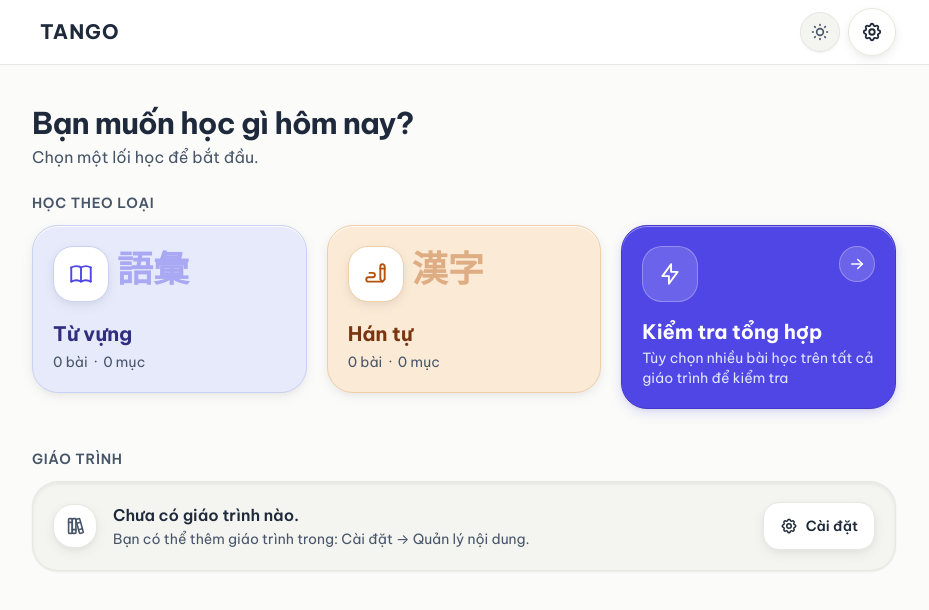
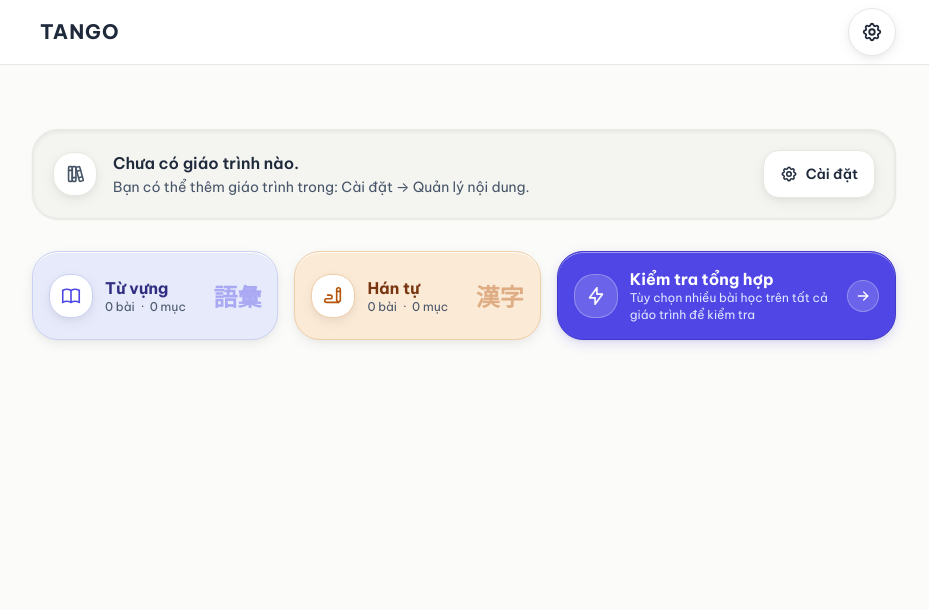
Before and after one commit to SCuong/Tango, a React (Vite) app: page / in a window 1280 px wide. Shown: the top 610 px of the page, without its empty margins (176-1105 px from the left). Built offline with nearby package versions, Linux system fonts and the light colour scheme.

Commit message:
fix(phase-7): restore book-first home hierarchy

```diff
--- a/src/components/TopBar.tsx
+++ b/src/components/TopBar.tsx
@@ -1,7 +1,6 @@
 import React from 'react';
-import { IconSun, IconMoon, IconFlower, IconSettings } from '@tabler/icons-react';
+import { IconSettings } from '@tabler/icons-react';
 import { useNavigation } from '../hooks/useNavigation';
-import { useAppState } from '../hooks/useAppState';
 import { useI18n } from '../hooks/useI18n';
 import { CLAY_PRESSED_CLASSES, usePressFeedback } from '../hooks/usePressFeedback';
 
@@ -11,16 +10,9 @@ export interface TopBarProps {
 
 export const TopBar: React.FC<TopBarProps> = ({ className = '' }) => {
   const { navigate } = useNavigation();
-  const { state } = useAppState();
   const { t } = useI18n();
   const { isPressed: isSettingsPressed, pressHandlers: settingsPressHandlers } =
     usePressFeedback();
-
-  const theme = state.preferences.theme;
-  const themeLabel = t(`preferences.theme.${theme}`);
-  const currentThemeAria = t('aria.currentTheme', { theme: themeLabel });
-
-  const ThemeIcon = theme === 'dark' ? IconMoon : theme === 'sakura' ? IconFlower : IconSun;
 
   return (
     <header
@@ -36,18 +28,7 @@ export const TopBar: React.FC<TopBarProps> = ({ className = '' }) => {
           TANGO
         </button>
 
-        <div className="flex items-center gap-2">
-          {/* Active theme status indicator (read-only, non-interactive) */}
-          <div
-            className="flex items-center justify-center w-10 h-10 rounded-full bg-surface-elevated text-text-secondary border border-border-subtle shadow-sm"
-            aria-label={currentThemeAria}
-            title={currentThemeAria}
-          >
-            <ThemeIcon size={20} stroke={2} aria-hidden="true" />
-            <span className="sr-only">{currentThemeAria}</span>
-          </div>
-
-          {/* Settings button */}
+        {/* Settings button (theme and language are chosen only inside Settings) */}
         <button
           type="button"
           {...settingsPressHandlers}
@@ -59,7 +40,6 @@ export const TopBar: React.FC<TopBarProps> = ({ className = '' }) => {
           <IconSettings size={22} stroke={2} aria-hidden="true" />
         </button>
       </div>
-      </div>
     </header>
   );
 };
--- a/src/features/books/HomeStudyHub.tsx
+++ b/src/features/books/HomeStudyHub.tsx
@@ -77,27 +77,18 @@ const CategoryTile: React.FC<CategoryTileProps> = ({ category, metrics, onClick
       {...pressHandlers}
       onClick={onClick}
       aria-label={t('aria.learnCategory', { category: label })}
-      className={`clay-interactive w-full text-left border rounded-2xl p-4 sm:p-5 min-h-[148px] sm:min-h-[168px] flex flex-col justify-between gap-4 ${isPressed ? CLAY_PRESSED_CLASSES : 'shadow-clay-card'} ${tile.surface} ${FOCUS_RING}`}
+      className={`clay-interactive w-full h-full text-left border rounded-2xl p-3 sm:p-4 min-h-[72px] flex items-center gap-3 ${isPressed ? CLAY_PRESSED_CLASSES : 'shadow-clay-card'} ${tile.surface} ${FOCUS_RING}`}
     >
-      <div className="flex items-start justify-between gap-2">
       <div
-          className={`w-12 h-12 sm:w-14 sm:h-14 rounded-xl bg-surface border flex items-center justify-center shrink-0 shadow-clay-card ${tile.puck}`}
+        className={`w-10 h-10 sm:w-11 sm:h-11 rounded-xl bg-surface border flex items-center justify-center shrink-0 shadow-clay-card ${tile.puck}`}
         aria-hidden="true"
       >
-          <tile.Icon size={26} stroke={1.75} />
-        </div>
-        <span
-          lang="ja"
-          aria-hidden="true"
-          className={`font-japanese font-bold leading-none text-2xl sm:text-4xl opacity-40 select-none ${tile.glyphColor}`}
-        >
-          {tile.glyph}
-        </span>
+        <tile.Icon size={22} stroke={1.75} />
       </div>
 
-      <div className="min-w-0">
-        <h3 className={`font-bold text-lg sm:text-xl leading-snug ${tile.title}`}>{label}</h3>
-        <div className="text-xs sm:text-sm text-text-secondary mt-1 flex items-center gap-x-1.5 gap-y-0.5 flex-wrap">
+      <div className="flex-1 min-w-0">
+        <h3 className={`font-bold text-base leading-snug ${tile.title}`}>{label}</h3>
+        <div className="text-xs text-text-secondary flex items-center gap-x-1.5 gap-y-0.5 flex-wrap">
           <span>
             {t(
               metrics.lessonCount === 1 ? 'metrics.lessonCount.one' : 'metrics.lessonCount.other',
@@ -112,6 +103,14 @@ const CategoryTile: React.FC<CategoryTileProps> = ({ category, metrics, onClick
           </span>
         </div>
       </div>
+
+      <span
+        lang="ja"
+        aria-hidden="true"
+        className={`hidden sm:block font-japanese font-bold leading-none text-2xl opacity-40 select-none shrink-0 ${tile.glyphColor}`}
+      >
+        {tile.glyph}
+      </span>
     </button>
   );
 };
@@ -194,38 +193,54 @@ export const HomeStudyHub: React.FC = () => {
       {/* Top Bar with TANGO wordmark, active theme indicator, and Settings button */}
       <TopBar />
 
-      {/* Main Home study canvas */}
+      {/* Main Home study canvas: Study Books first, then category shortcuts, then Mixed Test */}
       <main
         ref={containerRef}
         onKeyDown={handleKeyDown}
-        className="flex-1 w-full max-w-4xl mx-auto px-4 pt-6 pb-10 sm:pt-10 sm:pb-14 space-y-8 sm:space-y-10"
+        className="flex-1 w-full max-w-4xl mx-auto px-4 pt-5 pb-10 sm:pt-8 sm:pb-14 space-y-6 sm:space-y-8"
       >
-        {/* Study paths: greeting sits directly above the always-available study actions */}
-        <div className="space-y-5 sm:space-y-6">
-          <section aria-labelledby="home-greeting-heading" className="space-y-1">
-            <h1
-              id="home-greeting-heading"
-              className="text-2xl sm:text-3xl font-bold tracking-tight leading-snug text-text-primary"
-            >
-              {t('home.greeting')}
-            </h1>
-            <p className="text-sm sm:text-base text-text-secondary">{t('home.greetingHint')}</p>
+        <h1 className="sr-only">{t('nav.home')}</h1>
+
+        {/* Study Books: primary content */}
+        <section aria-labelledby="home-study-books-heading">
+          <h2 id="home-study-books-heading" className="sr-only">
+            {t('home.studyBooks')}
+          </h2>
+
+          {bookList.length === 0 ? (
+            <EmptyState
+              icon={<IconBooks size={22} stroke={1.75} />}
+              title={t('home.emptyBooks.title')}
+              description={t('home.emptyBooks.description')}
+              action={{
+                label: t('nav.settings'),
+                icon: <IconSettings size={18} stroke={2} aria-hidden="true" />,
+                onClick: () => navigate({ type: 'settings' }),
+              }}
+            />
+          ) : (
+            <div className="grid gap-3 sm:grid-cols-2 sm:gap-4">
+              {bookList.map((book) => (
+                <BookCard
+                  key={book.id}
+                  book={book}
+                  lessons={state.lessons}
+                  progressByItem={state.progressByItem}
+                  onClick={() => navigate({ type: 'book_study', bookId: book.id })}
+                />
+              ))}
+            </div>
+          )}
         </section>
 
-          <div className="grid gap-4 sm:gap-5 lg:grid-cols-3">
-            {/* Learn by Type: two semantic clay tiles */}
-            <section
-              aria-labelledby="home-learn-by-type-heading"
-              className="space-y-3 lg:col-span-2"
-            >
-              <h2
-                id="home-learn-by-type-heading"
-                className="text-sm leading-5 font-semibold tracking-wider text-text-secondary uppercase"
-              >
+        {/* Secondary shortcuts: Vocabulary / Kanji, then Mixed Test */}
+        <div className="grid gap-3 sm:gap-4 lg:grid-cols-[3fr_2fr]">
+          <section aria-labelledby="home-learn-by-type-heading">
+            <h2 id="home-learn-by-type-heading" className="sr-only">
               {t('home.learnByType')}
             </h2>
 
-              <div className="grid grid-cols-2 gap-3 sm:gap-5">
+            <div className="grid grid-cols-2 gap-3 sm:gap-4 h-full">
               <CategoryTile
                 category="vocabulary"
                 metrics={vocabMetrics}
@@ -249,76 +264,39 @@ export const HomeStudyHub: React.FC = () => {
             </div>
           </section>
 
-            {/* Mixed Test: solid primary clay CTA. On desktop it becomes the third tile
-                of the study row, offset by the Learn by Type heading (20px + 12px gap). */}
-            <section aria-labelledby="home-mixed-test-heading" className="flex flex-col lg:pt-8">
+          {/* Mixed Test: compact solid CTA, visually below the books in hierarchy */}
+          <section aria-labelledby="home-mixed-test-heading">
             <button
               type="button"
               id="home-mixed-test-heading"
               data-study-card="true"
               {...mixedTestPressHandlers}
               onClick={() => navigate({ type: 'mixed_quiz_config' })}
-                className={`clay-interactive relative flex-1 w-full text-left bg-cta-surface border border-cta-border text-cta-text rounded-2xl p-4 sm:p-5 min-h-[88px] flex items-center gap-4 lg:flex-col lg:items-start lg:justify-between ${isMixedTestPressed ? CLAY_PRESSED_CLASSES : 'shadow-clay-button'} ${FOCUS_RING}`}
+              className={`clay-interactive w-full h-full text-left bg-cta-surface border border-cta-border text-cta-text rounded-2xl p-3 sm:p-4 min-h-[72px] flex items-center gap-3 ${isMixedTestPressed ? CLAY_PRESSED_CLASSES : 'shadow-clay-button'} ${FOCUS_RING}`}
             >
               <div
-                  className="w-12 h-12 sm:w-14 sm:h-14 rounded-xl bg-cta-puck-surface border border-cta-puck-border flex items-center justify-center shrink-0"
+                className="w-10 h-10 sm:w-11 sm:h-11 rounded-xl bg-cta-puck-surface border border-cta-puck-border flex items-center justify-center shrink-0"
                 aria-hidden="true"
               >
-                  <IconBolt size={26} stroke={1.75} />
+                <IconBolt size={22} stroke={1.75} />
               </div>
-                <div className="flex-1 min-w-0 lg:flex-none">
-                  <h3 className="font-bold text-base sm:text-xl leading-snug text-cta-text">
+              <div className="flex-1 min-w-0">
+                <h3 className="font-bold text-base leading-snug text-cta-text">
                   {t('home.mixedTest')}
                 </h3>
-                  <p className="text-xs sm:text-sm text-cta-text-secondary mt-0.5 leading-snug">
+                <p className="text-xs text-cta-text-secondary leading-snug line-clamp-2">
                   {t('home.mixedTestSubtitle')}
                 </p>
               </div>
               <div
-                  className="w-9 h-9 rounded-full bg-cta-puck-surface border border-cta-puck-border flex items-center justify-center shrink-0 clay-hover-nudge transition-transform duration-150 lg:absolute lg:top-5 lg:right-5"
+                className="w-8 h-8 rounded-full bg-cta-puck-surface border border-cta-puck-border flex items-center justify-center shrink-0 clay-hover-nudge transition-transform duration-150"
                 aria-hidden="true"
               >
-                  <IconArrowRight size={18} stroke={2} />
+                <IconArrowRight size={16} stroke={2} />
               </div>
             </button>
           </section>
         </div>
-        </div>
-
-        {/* Study Books Section */}
-        <section aria-labelledby="home-study-books-heading" className="space-y-3">
-          <h2
-            id="home-study-books-heading"
-            className="text-sm leading-5 font-semibold tracking-wider text-text-secondary uppercase"
-          >
-            {t('home.studyBooks')}
-          </h2>
-
-          {bookList.length === 0 ? (
-            <EmptyState
-              icon={<IconBooks size={22} stroke={1.75} />}
-              title={t('home.emptyBooks.title')}
-              description={t('home.emptyBooks.description')}
-              action={{
-                label: t('nav.settings'),
-                icon: <IconSettings size={18} stroke={2} aria-hidden="true" />,
-                onClick: () => navigate({ type: 'settings' }),
-              }}
-            />
-          ) : (
-            <div className="grid gap-3 sm:grid-cols-2 lg:grid-cols-3 sm:gap-4">
-              {bookList.map((book) => (
-                <BookCard
-                  key={book.id}
-                  book={book}
-                  lessons={state.lessons}
-                  progressByItem={state.progressByItem}
-                  onClick={() => navigate({ type: 'book_study', bookId: book.id })}
-                />
-              ))}
-            </div>
-          )}
-        </section>
       </main>
     </div>
   );
--- a/src/lib/i18n.ts
+++ b/src/lib/i18n.ts
@@ -56,8 +56,6 @@ export const VI_DICTIONARY = {
   'state.notImplemented': 'Tính năng đang được phát triển',
 
   // Home Screen (SCREEN 01)
-  'home.greeting': 'Bạn muốn học gì hôm nay?',
-  'home.greetingHint': 'Chọn một lối học để bắt đầu.',
   'home.studyBooks': 'Giáo trình',
   'home.learnByType': 'Học theo loại',
   'home.mixedTest': 'Kiểm tra tổng hợp',
@@ -73,7 +71,6 @@ export const VI_DICTIONARY = {
   'metrics.coverage': '{percent}%',
 
   // Accessibility / ARIA
-  'aria.currentTheme': 'Giao diện hiện tại: {theme}',
   'aria.openBook': 'Mở giáo trình {title}',
   'aria.bookCover': 'Bìa giáo trình {title}',
   'aria.learnCategory': 'Học theo loại: {category}',
@@ -133,8 +130,6 @@ export const EN_DICTIONARY: Record<TranslationKey, string> = {
   'state.notImplemented': 'Feature in development',
 
   // Home Screen (SCREEN 01)
-  'home.greeting': 'What would you like to learn today?',
-  'home.greetingHint': 'Pick a study path to begin.',
   'home.studyBooks': 'Study Books',
   'home.learnByType': 'Learn by Type',
   'home.mixedTest': 'Mixed Test',
@@ -150,7 +145,6 @@ export const EN_DICTIONARY: Record<TranslationKey, string> = {
   'metrics.coverage': '{percent}%',
 
   // Accessibility / ARIA
-  'aria.currentTheme': 'Current theme: {theme}',
   'aria.openBook': 'Open study book: {title}',
   'aria.bookCover': 'Book cover: {title}',
   'aria.learnCategory': 'Learn by type: {category}',
```
Also changed, not shown: src/features/books/BookCard.tsx (+10 -7 lines), src/index.css (+11 -0 lines), 7 other files (tests, documents, lock files or other folders). Lines whose indentation alone changed are shown as unchanged.
